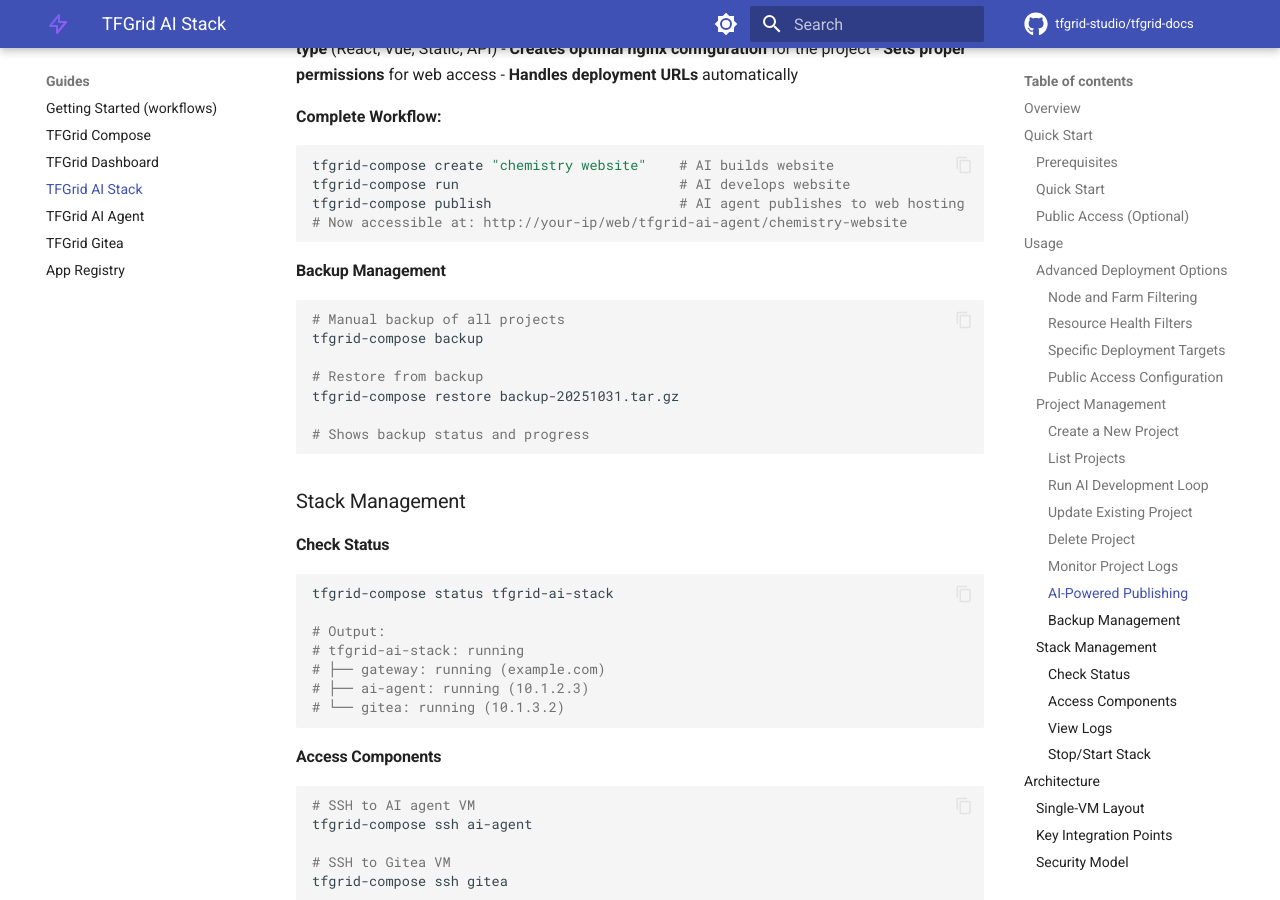
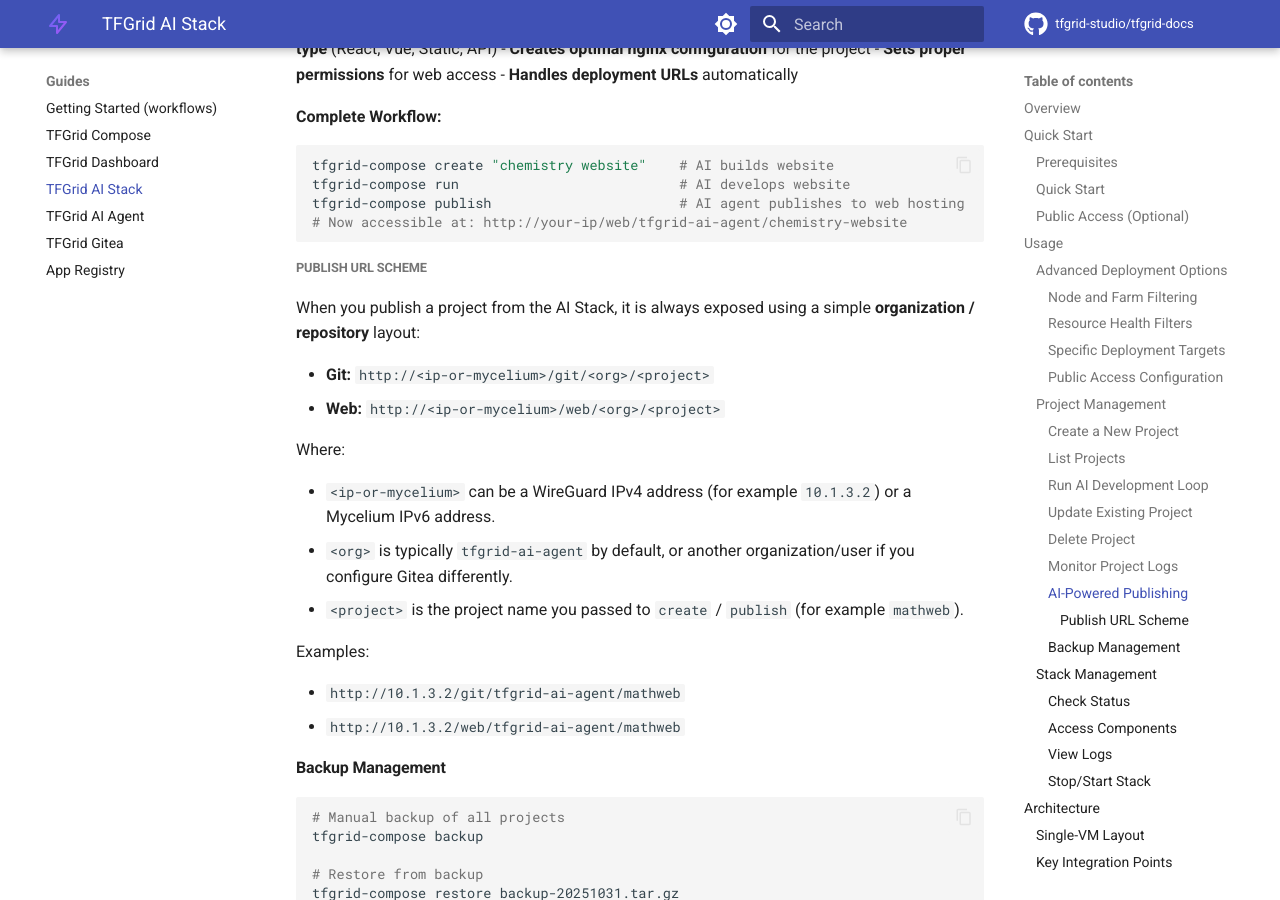
Before and after one commit to tfgrid-studio/tfgrid-docs, an MkDocs documentation site: the page built from docs/guides/tfgrid-ai-stack.md, in a window 1280 px wide and 900 px high, scrolled down 4665 px. Built offline with MkDocs 1.6.1 and Material for MkDocs 9.7.7, drawn with Linux system fonts in a browser that asks for light colours; comment, search, counter and statistics services are not loaded; the version menu is left out.

Commit message:
docs: Update live documentation URL and add AI Stack publish URL scheme

````diff
--- a/docs/guides/tfgrid-ai-stack.md
+++ b/docs/guides/tfgrid-ai-stack.md
@@ -227,6 +227,28 @@
 tfgrid-compose publish                       # AI agent publishes to web hosting
 # Now accessible at: http://your-ip/web/tfgrid-ai-agent/chemistry-website
 ```
+
+##### Publish URL Scheme
+
+When you publish a project from the AI Stack, it is always exposed using a
+simple **organization / repository** layout:
+
+- **Git:** `http://<ip-or-mycelium>/git/<org>/<project>`
+- **Web:** `http://<ip-or-mycelium>/web/<org>/<project>`
+
+Where:
+
+- `<ip-or-mycelium>` can be a WireGuard IPv4 address (for example
+  `10.1.3.2`) or a Mycelium IPv6 address.
+- `<org>` is typically `tfgrid-ai-agent` by default, or another
+  organization/user if you configure Gitea differently.
+- `<project>` is the project name you passed to `create` / `publish`
+  (for example `mathweb`).
+
+Examples:
+
+- `http://10.1.3.2/git/tfgrid-ai-agent/mathweb`
+- `http://10.1.3.2/web/tfgrid-ai-agent/mathweb`
 
 #### Backup Management
 ```bash
````
Also changed, not shown: README.md (+4 -7 lines).
